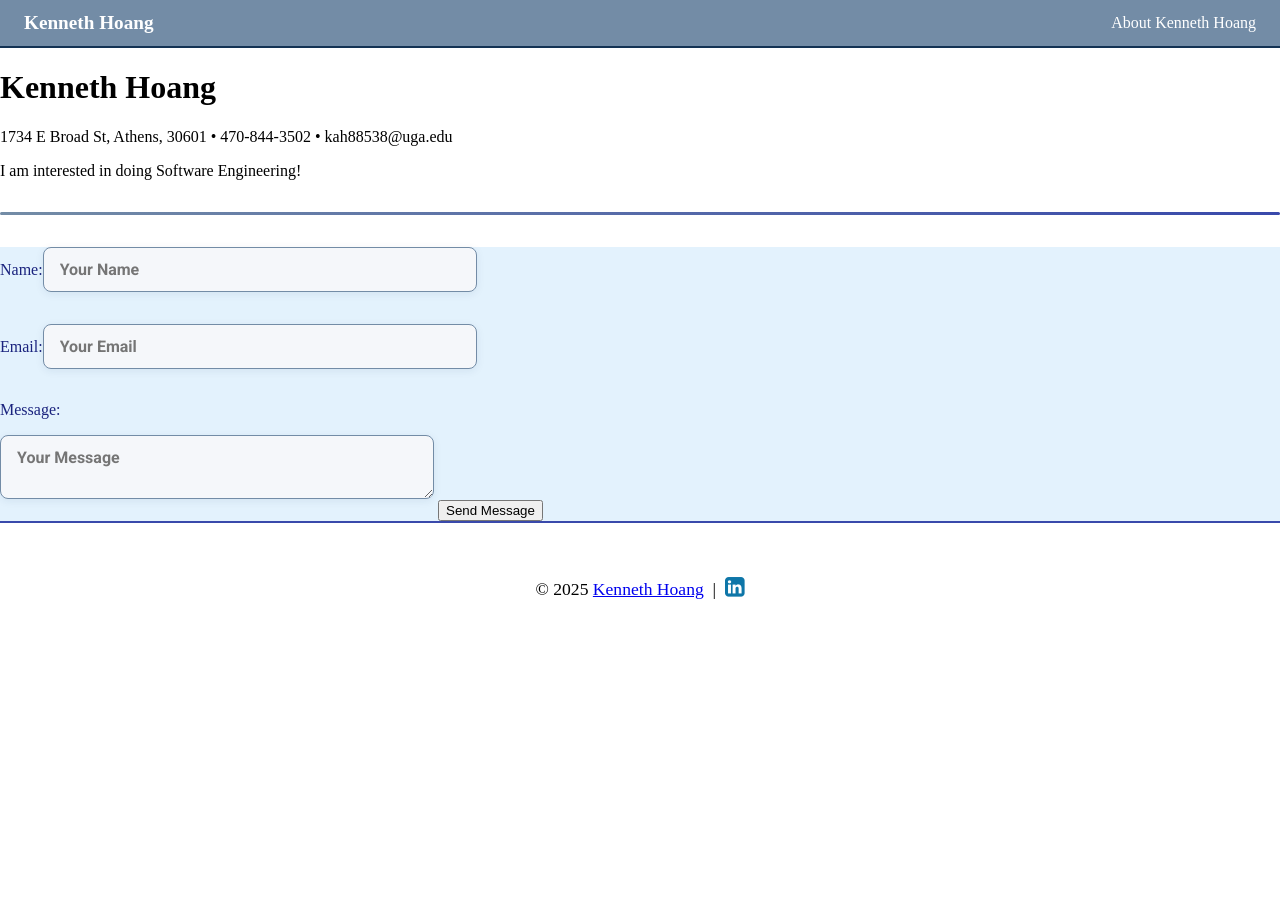
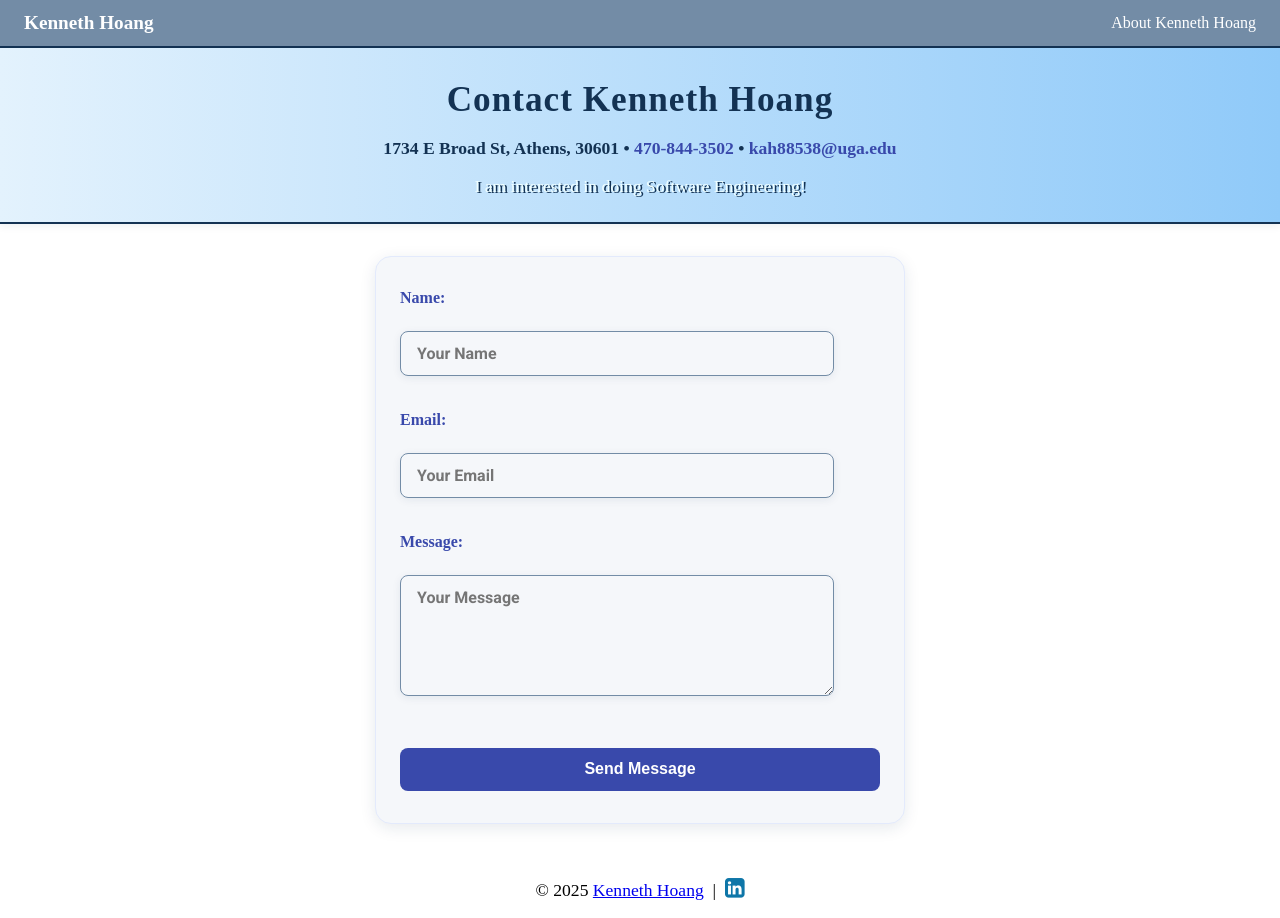
Before and after one commit to Khoang0909/Khoang0909.github.io, a plain HTML site: page contact.html in a window 1280 px wide. Before the commit the page ends 800 px from the top, so only its background shows below. Drawn offline with Linux system fonts and the light colour scheme; a web font is replaced by a local one.

Commit message:
Added files via upload

```diff
--- a/contact.html
+++ b/contact.html
@@ -11,16 +11,20 @@
         <span class="nav-name">Kenneth Hoang</span>
         <span class="nav-contact"><a href="index.html">About Kenneth Hoang</a></span>
     </nav>
-    <h1> Kenneth Hoang</h1>
-     <p> 1734 E Broad St, Athens, 30601 • 470-844-3502 • kah88538@uga.edu</p>
-     <p> I am interested in doing Software Engineering!</p>
-     <hr>
-    <section class="one-col">
-        <form action="https://formsubmit.co/your_unique_form_id" method="POST" >
-            <p>Name:<input type="text" name="name" placeholder="Your Name" required></p>
-            <p>Email:<input type="email" name="email" placeholder="Your Email" required></p>
-            <p>Message:</p><textarea name="message" placeholder="Your Message" required></textarea>
-            <button type="submit">Send Message</button>
+    <header style="background: linear-gradient(90deg, #e3f2fd 0%, #90caf9 100%); padding: 2em 0 1em 0; text-align: center; box-shadow: 0 2px 8px rgba(19, 50, 83, 0.08); border-bottom: 2px solid #133253;">
+        <h1 style="font-family: 'Epunda Slab', serif; font-size: 2.2em; color: #133253; margin-bottom: 0.3em;">Contact Kenneth Hoang</h1>
+        <p class="address" style="font-weight: 700; color: #133253; font-size: 1.1em;">1734 E Broad St, Athens, 30601 • <a href="tel:4708443502" style="color: #3949ab; text-decoration: none;">470-844-3502</a> • <a href="mailto:kah88538@uga.edu" style="color: #3949ab; text-decoration: none;">kah88538@uga.edu</a></p>
+        <p class="tagline" style="font-weight: 200; color: azure; font-size: 1.1em; margin-bottom: 0.5em;">I am interested in doing Software Engineering!</p>
+    </header>
+    <section class="one-col" style="max-width: 480px; margin: 2em auto; background: #f5f7fa; border-radius: 16px; box-shadow: 0 4px 16px rgba(19, 50, 83, 0.10); padding: 2em 1.5em; border: 1px solid #e3eafc;">
+        <form action="https://formsubmit.co/your_unique_form_id" method="POST" style="display: flex; flex-direction: column; gap: 1.2em;">
+            <label for="name" style="font-weight: 600; color: #3949ab; margin-bottom: 0.3em;">Name:</label>
+            <input type="text" id="name" name="name" placeholder="Your Name" required>
+            <label for="email" style="font-weight: 600; color: #3949ab; margin-bottom: 0.3em;">Email:</label>
+            <input type="email" id="email" name="email" placeholder="Your Email" required>
+            <label for="message" style="font-weight: 600; color: #3949ab; margin-bottom: 0.3em;">Message:</label>
+            <textarea id="message" name="message" placeholder="Your Message" required rows="5"></textarea>
+            <button type="submit" style="background: #3949ab; color: #fff; border: none; border-radius: 8px; padding: 0.8em 1.5em; font-size: 1em; font-weight: 600; cursor: pointer; margin-top: 1em; transition: background 0.2s;">Send Message</button>
         </form>
      </section>
 
```
